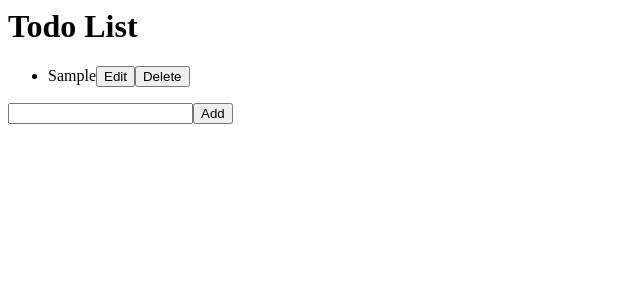
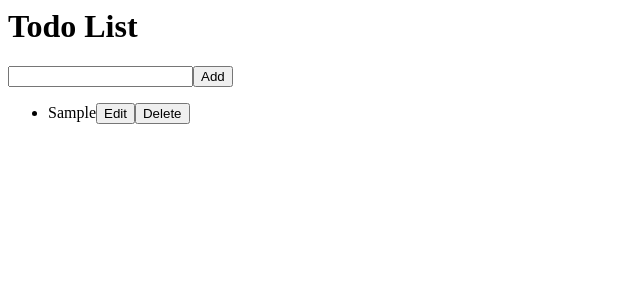
Before and after one commit to Dhanarajb/Todo-List-Reactjs, a React (Create React App) app: page / in a window 1280 px wide. Both pictures are taken after typing "Sample" into the empty fields and a click on the button "Add". Shown: the top 300 px of the page, without its empty margins (0-640 px from the left). Built offline with nearby package versions, Linux system fonts and the light colour scheme.

Commit message:
1 file modified

```diff
--- a/src/App.js
+++ b/src/App.js
@@ -16,55 +16,58 @@ const TodoList = () => {
     }
   };
 
-  const handleDeleteTask = (taskId) => {
-    setTasks(tasks.filter((task) => task.id !== taskId));
-  };
-
   const handleEditTask = (task) => {
     setEditTask(task);
     setNewTask(task.text);
   };
 
   const handleUpdateTask = () => {
-    setTasks(
-      tasks.map((task) =>
+    if (newTask.trim() !== '') {
+      const updatedTasks = tasks.map((task) =>
         task.id === editTask.id ? { ...task, text: newTask } : task
-      )
-    );
-    setEditTask(null);
-    setNewTask('');
+      );
+      setTasks(updatedTasks);
+      setEditTask(null);
+      setNewTask('');
+    }
+  };
+
+  const handleDeleteTask = (task) => {
+    const filteredTasks = tasks.filter((t) => t.id !== task.id);
+    setTasks(filteredTasks);
   };
 
   return (
     <div>
       <h1>Todo List</h1>
 
+      <div>
+        <input type="text" value={newTask} onChange={handleNewTaskChange} />
+        <button onClick={handleAddTask}>Add</button>
+      </div>
+
       <ul>
         {tasks.map((task) => (
           <li key={task.id}>
-            {editTask && editTask.id === task.id ? (
+            {task === editTask ? (
               <div>
-                <input type="text" value={newTask} onChange={handleNewTaskChange} />
+                <input
+                  type="text"
+                  value={newTask}
+                  onChange={handleNewTaskChange}
+                />
                 <button onClick={handleUpdateTask}>Update</button>
               </div>
             ) : (
               <div>
                 <span>{task.text}</span>
                 <button onClick={() => handleEditTask(task)}>Edit</button>
-                <button onClick={() => handleDeleteTask(task.id)}>Delete</button>
+                <button onClick={() => handleDeleteTask(task)}>Delete</button>
               </div>
             )}
           </li>
         ))}
       </ul>
-
-      <div>
-        <input type="text" value={newTask} onChange={handleNewTaskChange} />
-        <button onClick={editTask ? handleUpdateTask : handleAddTask}>
-          {editTask ? 'Update' : 'Add'}
-        </button>
-        {editTask && <button onClick={() => setEditTask(null)}>Cancel</button>}
-      </div>
     </div>
   );
 };
```
